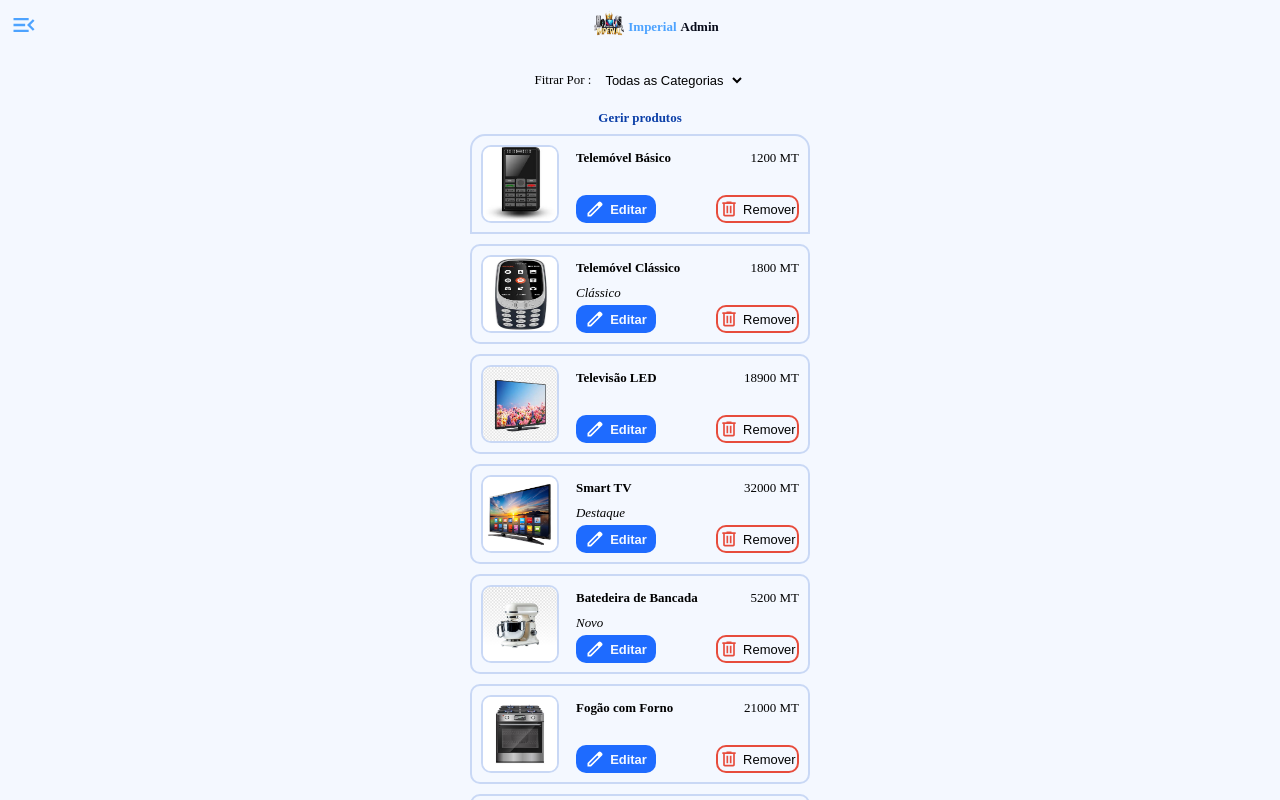
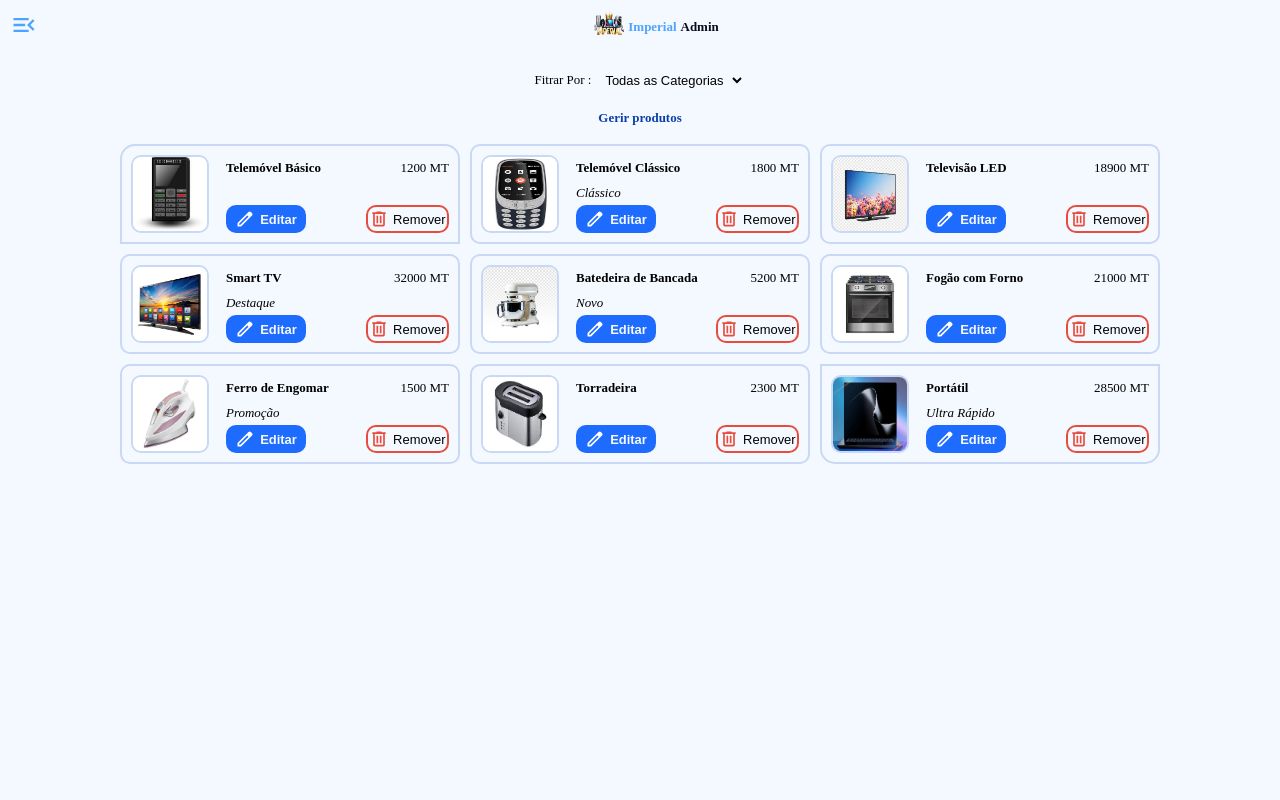
Before and after one commit to benesses-zacarias-daniel/imperio, a React (Vite) app: page /admin/gerenciar in a window 1280 px wide. Built offline with nearby package versions, Linux system fonts and the light colour scheme.

Commit message:
Pequeno ajuste

```diff
--- a/src/components/cards/cardFormProds/CardFormProds.jsx
+++ b/src/components/cards/cardFormProds/CardFormProds.jsx
@@ -1,4 +1,5 @@
 import style from './CardFormProds.module.css';
+// import '../../form/Input.module.css';
 import { useState } from 'react';
 import Img from '../../img/Img';
 import Button from '../../button/Button';
--- a/src/pages/admin/gerenciar/GerenciarProds.jsx
+++ b/src/pages/admin/gerenciar/GerenciarProds.jsx
@@ -1,4 +1,4 @@
-import styles from './GerenciarProds.module.css';
+import style from './GerenciarProds.module.css';
 import { useState } from 'react';
 import CardActProds from '../../../components/cards/cardActProds/CardActProds';
 import CardFormProds from "../../../components/cards/cardFormProds/CardFormProds"
@@ -394,9 +394,12 @@ const GerenciarProds = () => {
     return (
         <>
             <Filtros onChange={(cat) => { onChangeFiltros(cat) }} categorias={Categorias} nome={"filtrar_itens_geren"} id={"filtrar_itens_geren"} />
-            <h2 className={styles.titulo_geren}>Gerir produtos</h2>
-            <ContainerDiv className={styles.area_cont_geren}>
-                <CardProdGeren ItensGeren={dadosFiltrados} onClickMostrarModal={(idProd) => { onClickMostrarModal(idProd) }} />
+            <h2 className={style.titulo_geren}>Gerir produtos</h2>
+            <ContainerDiv className={style.area_cont_geren}>
+                <div className={style.area_scroll}>
+
+                    <CardProdGeren ItensGeren={dadosFiltrados} onClickMostrarModal={(idProd) => { onClickMostrarModal(idProd) }} />
+                </div>
                 <CardActProds showModal={modalAberto} onClickControlModal={(val) => { onClickControlModal(val) }} children={<CardFormProds contaPrimeiros={contarPrimeiros.length} tipo={true} dadosAct={dadosModal} />} />
             </ContainerDiv>
         </>
--- a/src/pages/admin/gerenciar/GerenciarProds.module.css
+++ b/src/pages/admin/gerenciar/GerenciarProds.module.css
@@ -3,11 +3,23 @@
     flex-direction: column;
     align-items: center;
     justify-content: flex-start;
+    flex-wrap: wrap;
     width: 100%;
+    height: 660px;
+}
+
+.area_scroll {
+    display: flex;
+    align-items: flex-start;
+    align-content: flex-start;
+    justify-content: center;
+    flex-direction: row;
+    flex-wrap: wrap;
+    gap: 10px;
     height: 100%;
-    gap: 10px;
+    width: 100%;
     overflow-y: scroll;
-    padding: 0px 0px 70px 0px;
+    padding: 10px 0px 10px 0px;
 }
 
 .titulo_geren {
@@ -16,3 +28,9 @@
     padding: 0px 0px 8px 0px;
     color: var(--dourado_secundario);
 }
+
+@media only screen and (min-width:900px) {
+    .area_cont_geren {
+        flex-direction: row;
+    }
+}
```
